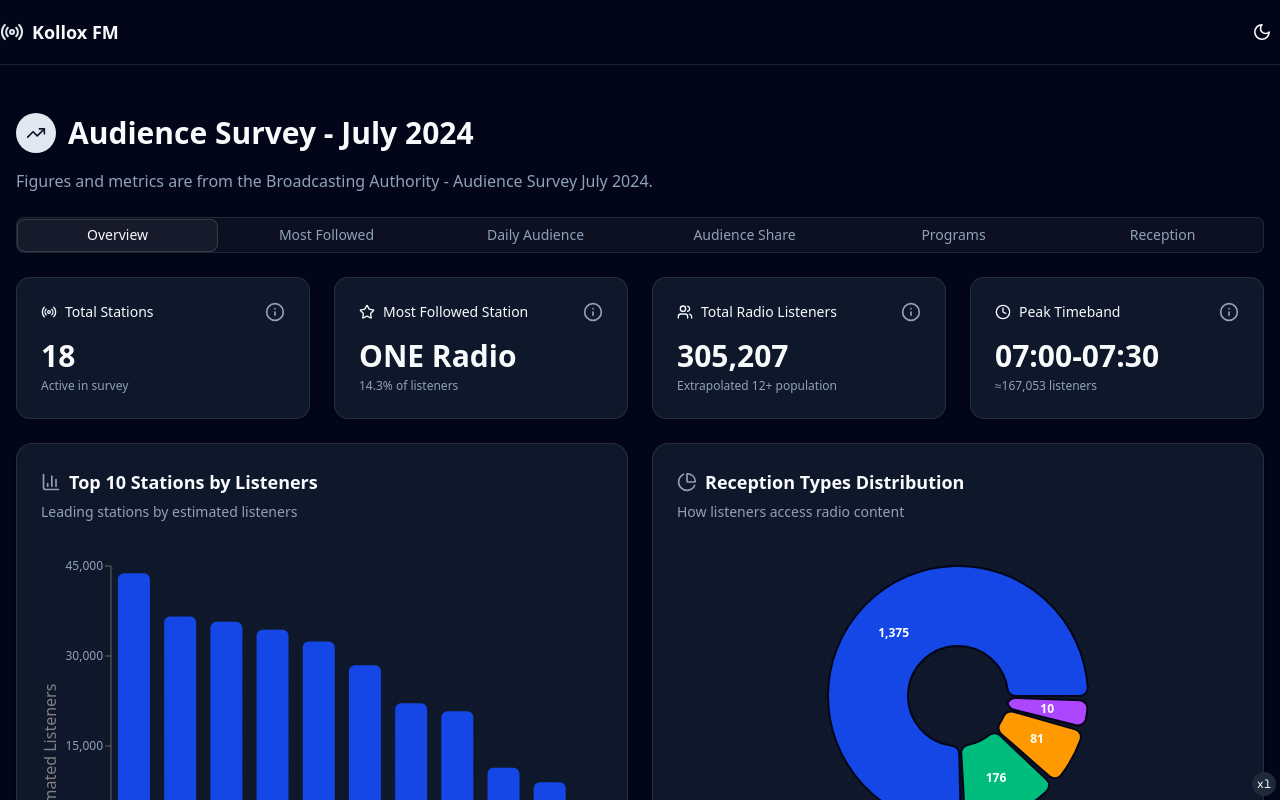
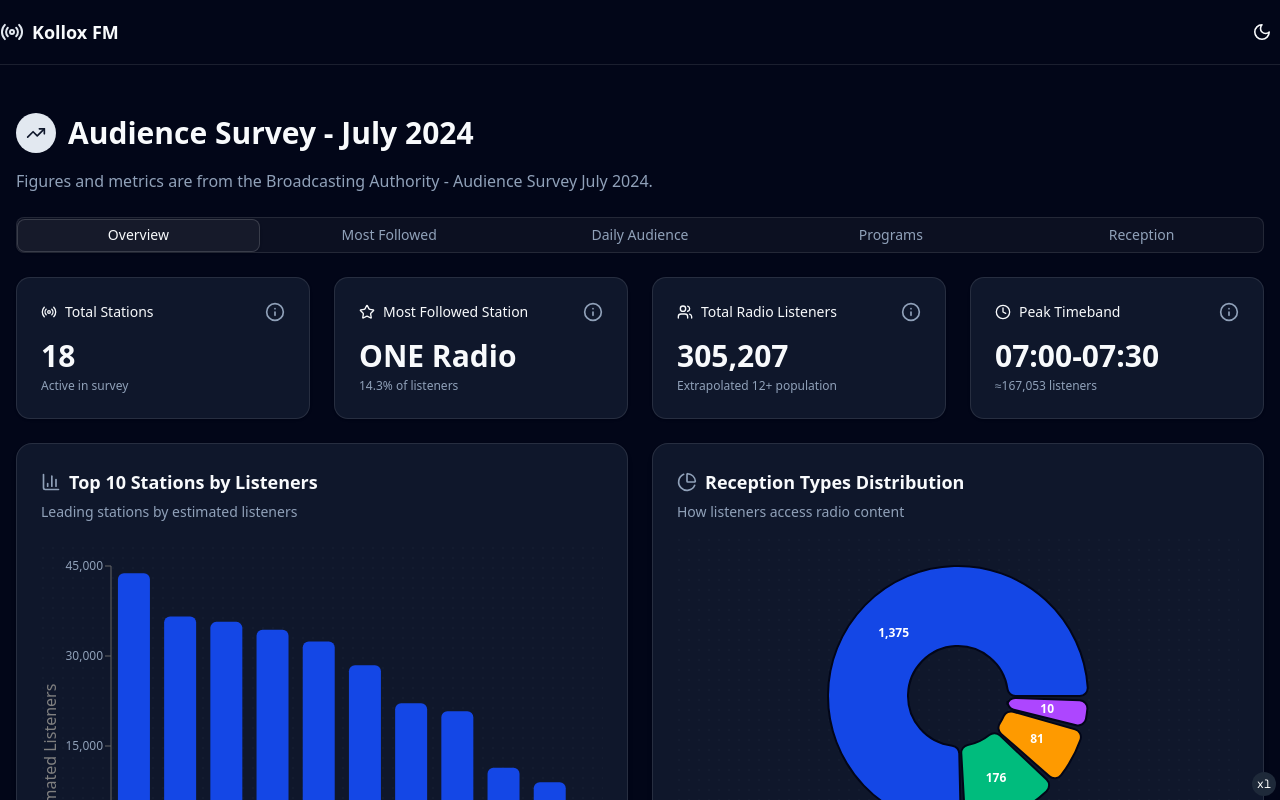
Before and after one commit to nathan-abela/kollox-fm, a Next.js app: page /survey-results/2024 in a window 1280 px wide. Shown: the top 800 px of the page. Built offline with nearby package versions, Linux system fonts and the light colour scheme.

Commit message:
refactor: remove audience share tab

```diff
--- a/src/components/survey-results/survey-results.tsx
+++ b/src/components/survey-results/survey-results.tsx
@@ -19,7 +19,6 @@ const SURVEY_TABS: TabConfig[] = [
 	{ value: "overview", label: "Overview" },
 	{ value: "followers", label: "Most Followed" },
 	{ value: "audience", label: "Daily Audience" },
-	{ value: "share", label: "Audience Share" },
 	{ value: "programs", label: "Programs" },
 	{ value: "reception", label: "Reception" },
 ] as const;
@@ -68,13 +67,6 @@ export default function SurveyResults({ survey }: { survey: Survey }) {
 					<SurveyDailyAudienceTab survey={survey} />
 				</TabsContent>
 
-				{/* TODO: Placeholder tabs */}
-				<TabsContent value="share" className="space-y-6">
-					<div className="text-muted-foreground py-8 text-center">
-						Audience Share data coming soon...
-					</div>
-				</TabsContent>
-
 				<TabsContent value="programs" className="space-y-6">
 					<div className="text-muted-foreground py-8 text-center">
 						Programs data coming soon...
```
